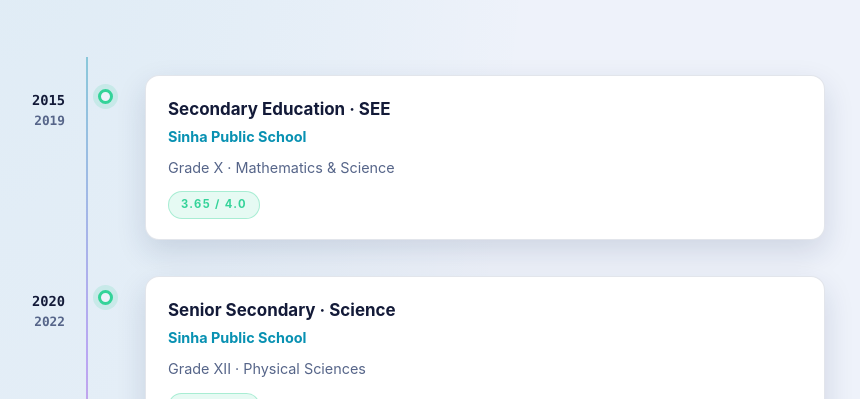
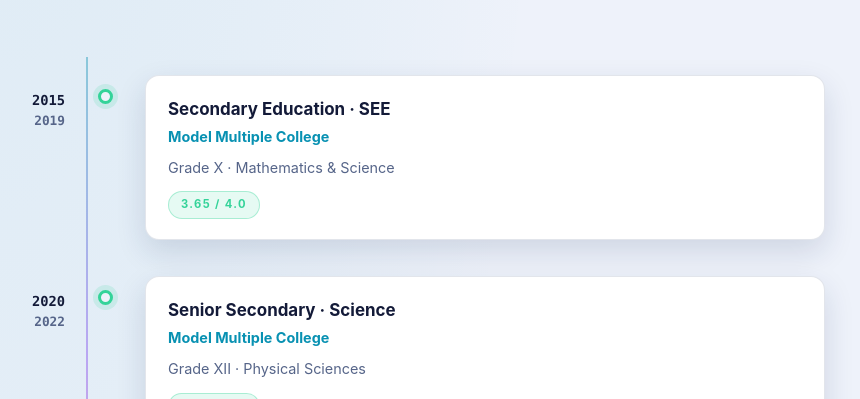
Before and after one commit to 100raav/portfolio, a React (Vite) app: page / in a window 1280 px wide. Shown: the part 2040-2439 px from the top of the page, without its empty margins (255-1115 px from the left). Built offline with nearby package versions, Linux system fonts and the light colour scheme.

Commit message:
Education: rename school to Model Multiple College

```diff
--- a/src/data.ts
+++ b/src/data.ts
@@ -52,14 +52,14 @@ export const EDUCATION = [
   {
     years: '2015 – 2019',
     title: 'Secondary Education · SEE',
-    org: 'Sinha Public School',
+    org: 'Model Multiple College',
     meta: 'Grade X · Mathematics & Science',
     grade: '3.65 / 4.0',
   },
   {
     years: '2020 – 2022',
     title: 'Senior Secondary · Science',
-    org: 'Sinha Public School',
+    org: 'Model Multiple College',
     meta: 'Grade XII · Physical Sciences',
     grade: '3.08 / 4.0',
   },
```
